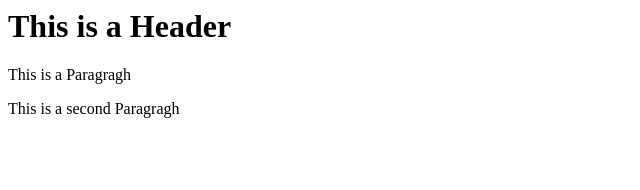
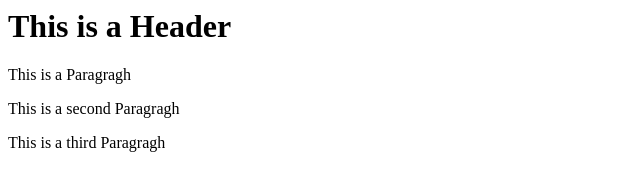
Before and after one commit to GiuntaG/GIT, a plain HTML site: page index.html in a window 1280 px wide. Shown: the whole page, without its empty margins (0-640 px from the left). Drawn offline with Linux system fonts and the light colour scheme.

Commit message:
Four Commit

```diff
--- a/index.html
+++ b/index.html
@@ -4,6 +4,7 @@
         <h1>This is a Header</h1>
         <p>This is a Paragragh</p>
         <p>This is a second Paragragh</p>
+        <p>This is a third Paragragh</p>
         </body>
     </head>
 </html>
```
